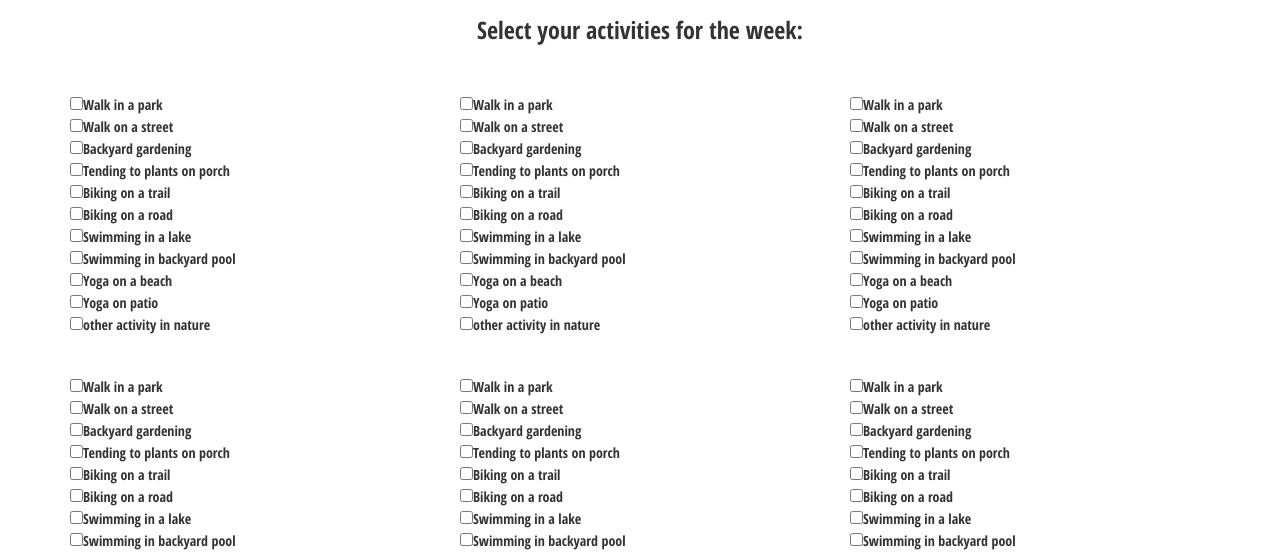
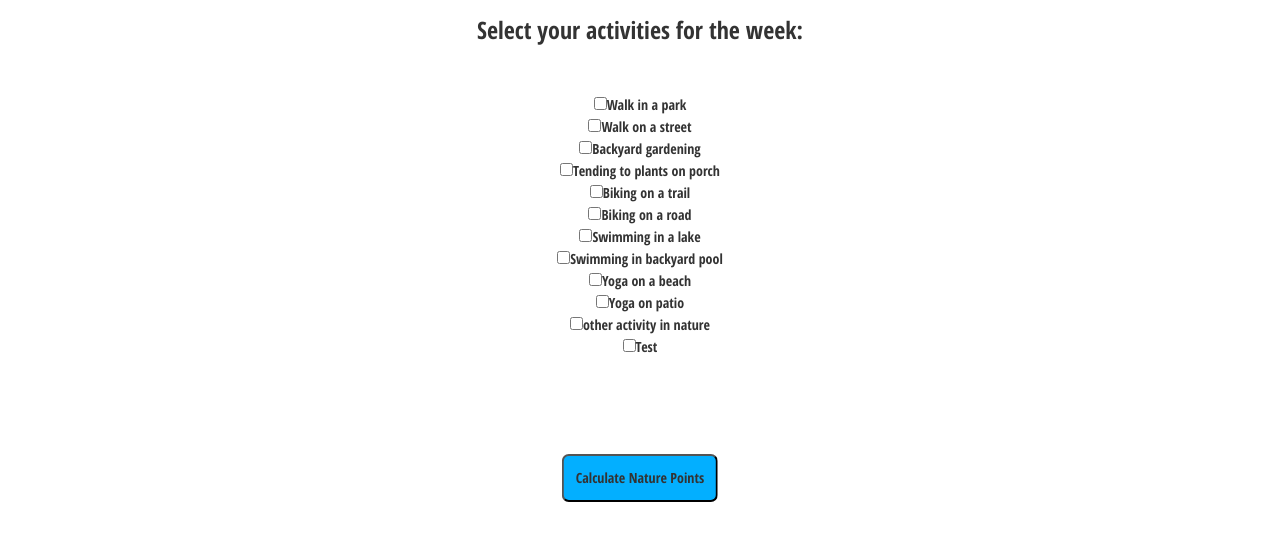
Before and after one commit to jhinnen1/jhinnen1.github.io, a plain HTML site: page the calculator.html in a window 1280 px wide. Shown: the part 197-749 px from the top of the page. Drawn offline with nearby package versions, Linux system fonts and the light colour scheme.

Commit message:
revisions

```diff
--- a/the calculator.html
+++ b/the calculator.html
@@ -72,9 +72,7 @@
     <br>  </br>
 
   <!-- The code for the Nature Points calculator begins here -->
-  <div class="container">
-    <div class="row">
-      <div class="col-sm-4">
+  <div class="center" class="container">
         <input type="checkbox" class="checks" value="20">Walk in a park<br>
         <input type="checkbox" class="checks" value="15">Walk on a street<br>
         <input type="checkbox" class="checks" value="20">Backyard gardening<br>
@@ -86,80 +84,8 @@
         <input type="checkbox" class="checks" value="20">Yoga on a beach<br>
         <input type="checkbox" class="checks" value="15">Yoga on patio<br>
         <input type="checkbox" class="checks" value="10">other activity in nature<br>
-      </div>
-      <div class="col-sm-4">
-        <input type="checkbox" class="checks" value="20">Walk in a park<br>
-        <input type="checkbox" class="checks" value="15">Walk on a street<br>
-        <input type="checkbox" class="checks" value="20">Backyard gardening<br>
-        <input type="checkbox" class="checks" value="15">Tending to plants on porch<br>
-        <input type="checkbox" class="checks" value="20">Biking on a trail<br>
-        <input type="checkbox" class="checks" value="15">Biking on a road<br>
-        <input type="checkbox" class="checks" value="20">Swimming in a lake<br>
-        <input type="checkbox" class="checks" value="15">Swimming in backyard pool<br>
-        <input type="checkbox" class="checks" value="20">Yoga on a beach<br>
-        <input type="checkbox" class="checks" value="15">Yoga on patio<br>
-        <input type="checkbox" class="checks" value="10">other activity in nature<br>
-      </div>
-      <div class="col-sm-4">
-        <input type="checkbox" class="checks" value="20">Walk in a park<br>
-        <input type="checkbox" class="checks" value="15">Walk on a street<br>
-        <input type="checkbox" class="checks" value="20">Backyard gardening<br>
-        <input type="checkbox" class="checks" value="15">Tending to plants on porch<br>
-        <input type="checkbox" class="checks" value="20">Biking on a trail<br>
-        <input type="checkbox" class="checks" value="15">Biking on a road<br>
-        <input type="checkbox" class="checks" value="20">Swimming in a lake<br>
-        <input type="checkbox" class="checks" value="15">Swimming in backyard pool<br>
-        <input type="checkbox" class="checks" value="20">Yoga on a beach<br>
-        <input type="checkbox" class="checks" value="15">Yoga on patio<br>
-        <input type="checkbox" class="checks" value="10">other activity in nature<br>
-      </div>
-    </div>
-  </div>
-
-  <br> </br>
-
-  <div class="container">
-    <div class="row">
-      <div class="col-sm-4">
-        <input type="checkbox" class="checks" value="20">Walk in a park<br>
-        <input type="checkbox" class="checks" value="15">Walk on a street<br>
-        <input type="checkbox" class="checks" value="20">Backyard gardening<br>
-        <input type="checkbox" class="checks" value="15">Tending to plants on porch<br>
-        <input type="checkbox" class="checks" value="20">Biking on a trail<br>
-        <input type="checkbox" class="checks" value="15">Biking on a road<br>
-        <input type="checkbox" class="checks" value="20">Swimming in a lake<br>
-        <input type="checkbox" class="checks" value="15">Swimming in backyard pool<br>
-        <input type="checkbox" class="checks" value="20">Yoga on a beach<br>
-        <input type="checkbox" class="checks" value="15">Yoga on patio<br>
-        <input type="checkbox" class="checks" value="10">other activity in nature<br>
-      </div>
-      <div class="col-sm-4">
-        <input type="checkbox" class="checks" value="20">Walk in a park<br>
-        <input type="checkbox" class="checks" value="15">Walk on a street<br>
-        <input type="checkbox" class="checks" value="20">Backyard gardening<br>
-        <input type="checkbox" class="checks" value="15">Tending to plants on porch<br>
-        <input type="checkbox" class="checks" value="20">Biking on a trail<br>
-        <input type="checkbox" class="checks" value="15">Biking on a road<br>
-        <input type="checkbox" class="checks" value="20">Swimming in a lake<br>
-        <input type="checkbox" class="checks" value="15">Swimming in backyard pool<br>
-        <input type="checkbox" class="checks" value="20">Yoga on a beach<br>
-        <input type="checkbox" class="checks" value="15">Yoga on patio<br>
-        <input type="checkbox" class="checks" value="10">other activity in nature<br>
-      </div>
-      <div class="col-sm-4">
-        <input type="checkbox" class="checks" value="20">Walk in a park<br>
-        <input type="checkbox" class="checks" value="15">Walk on a street<br>
-        <input type="checkbox" class="checks" value="20">Backyard gardening<br>
-        <input type="checkbox" class="checks" value="15">Tending to plants on porch<br>
-        <input type="checkbox" class="checks" value="20">Biking on a trail<br>
-        <input type="checkbox" class="checks" value="15">Biking on a road<br>
-        <input type="checkbox" class="checks" value="20">Swimming in a lake<br>
-        <input type="checkbox" class="checks" value="15">Swimming in backyard pool<br>
-        <input type="checkbox" class="checks" value="20">Yoga on a beach<br>
-        <input type="checkbox" class="checks" value="15">Yoga on patio<br>
-        <input type="checkbox" class="checks" value="10">other activity in nature<br>
-      </div>
-    </div>
+        <input type="checkbox" class="checks" value="15">Test<br>
+        <br><br>
   </div>
 
     <script>
@@ -168,7 +94,7 @@
           var checks = document.getElementsByClassName("checks");
           var total = 0;
 
-          for (i = 0; i < 11; i++ ) {
+          for (i = 0; i < 12; i++ ) {
 
             if ( checks[i].checked === true )  {
               total += parseFloat(checks[i].value);
```
Also changed, not shown: index.html (+1 -4 lines).
